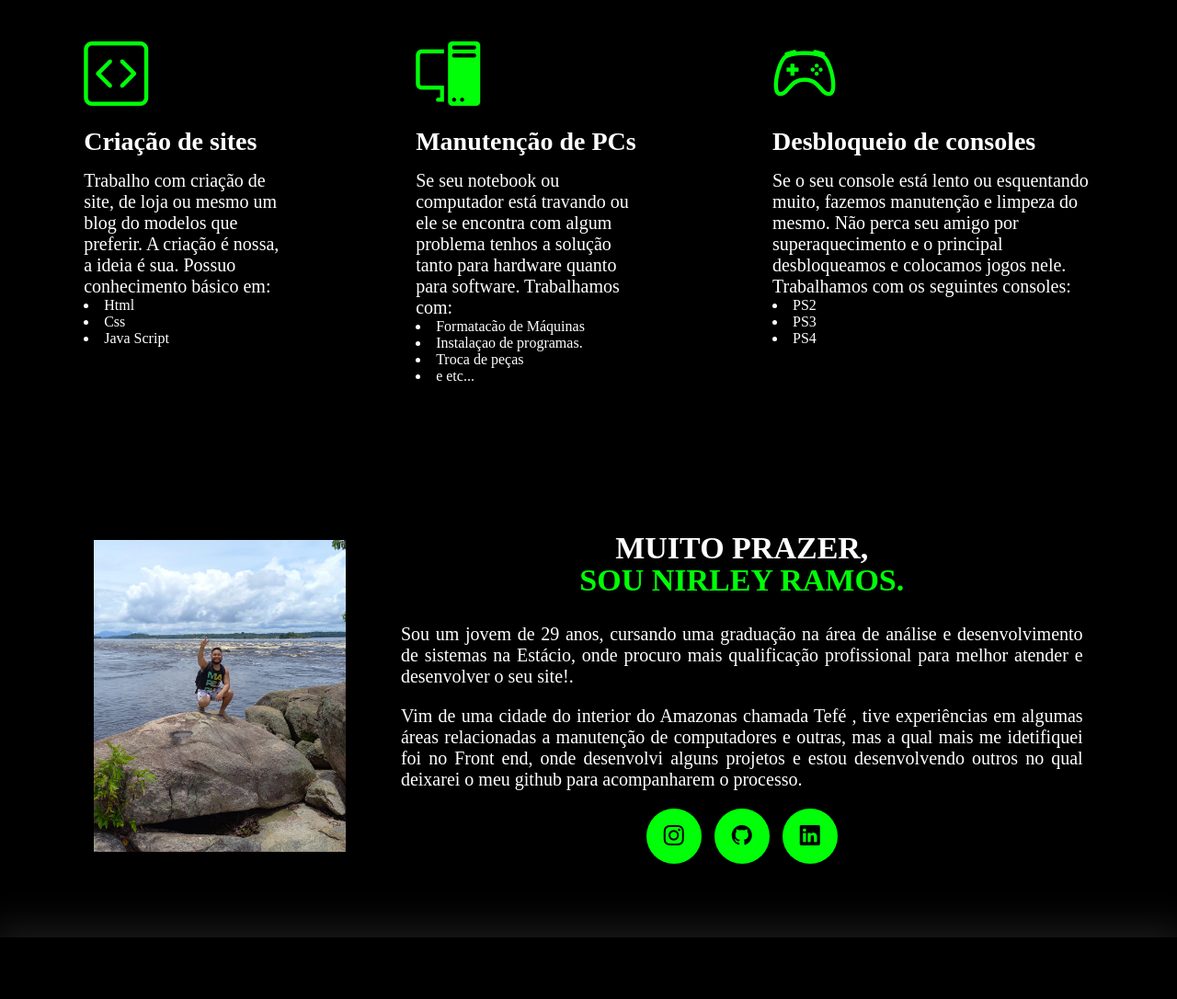
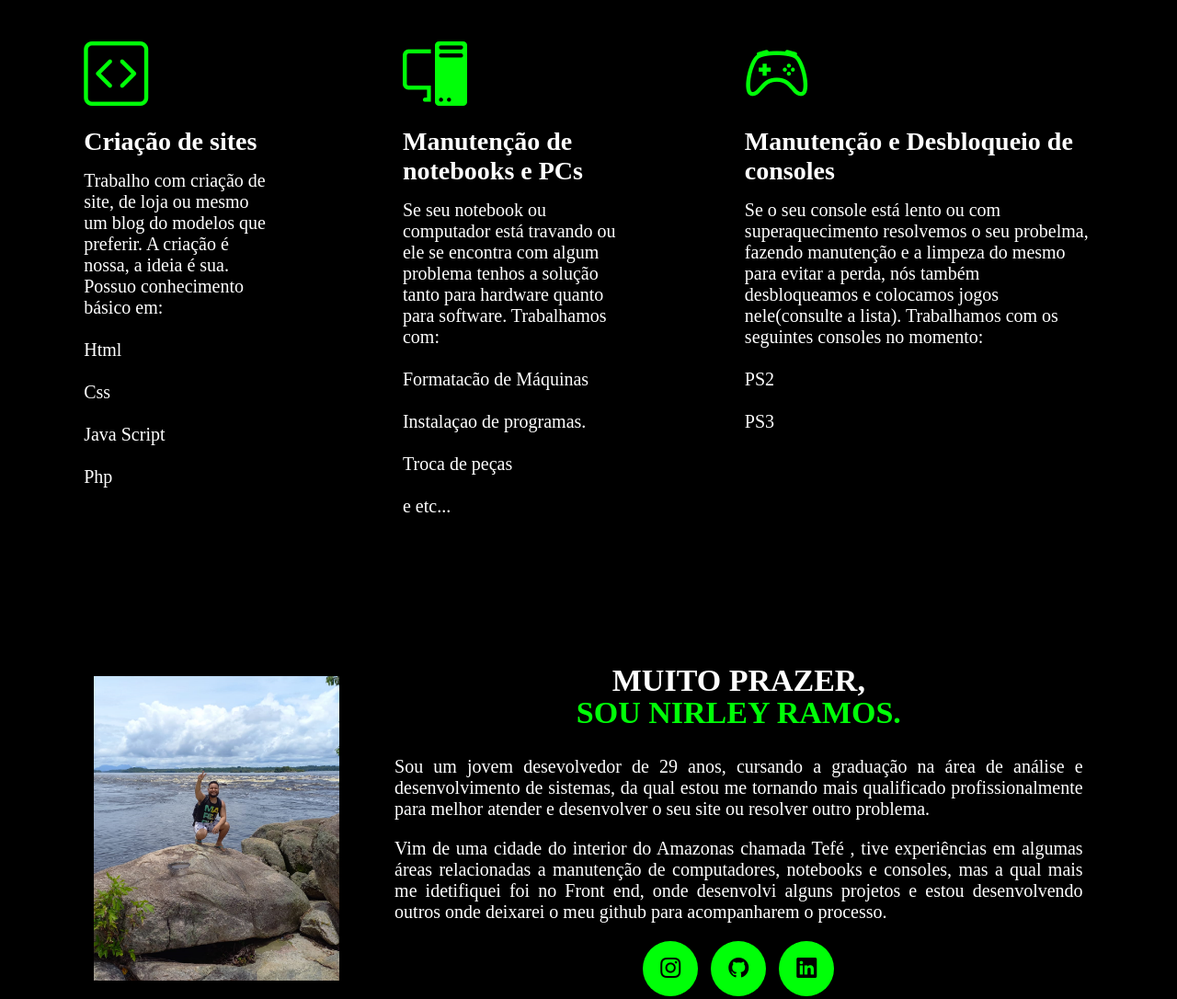
Before and after one commit to Nirley-Ramos/PORTFOLIO-OFICIAL, a plain HTML site: page index.html in a window 1280 px wide. Shown: the part 796-1882 px from the top of the page at 92% size. Drawn offline with nearby package versions, Linux system fonts and the light colour scheme.

Commit message:
prtflio at

```diff
--- a/index.html
+++ b/index.html
@@ -97,29 +97,41 @@
                     <div class="especialidades-box">
                         <i class="bi bi-code-square"></i>
                         <h3>Criação de sites</h3>
-                        <p> Trabalho com criação de site, de loja ou mesmo um blog do modelos que preferir. A criação é nossa,  a ideia é sua. Possuo conhecimento básico em: </p>
-                        <li>Html</li>
-                        <li>Css</li>
-                        <li>Java Script</li>
+                        <p> Trabalho com criação de site, de loja ou mesmo um blog do modelos que preferir. A criação é nossa,  a ideia é sua. Possuo conhecimento básico em:
+                        <br><br>
+                        Html
+                        <br><br>
+                        Css
+                        <br><br>
+                        Java Script
+                        <br><br>
+                        Php
+                    </p>
                     </div><!--especialidades-box-->
 
                      <div class="especialidades-box">
                         <i class="bi bi-pc-display"></i>
-                        <h3>Manutenção de PCs</h3>
-                        <p>Se seu notebook ou computador está travando ou ele se encontra com algum problema tenhos a solução tanto para hardware quanto para software. Trabalhamos com: </p>
-                            <li>Formatacão de Máquinas</li>
-                            <li>Instalaçao de programas.</li>
-                            <li>Troca de peças</li>
-                            <li>e etc...</li>
+                        <h3>Manutenção de notebooks e PCs</h3>
+                        <p>Se seu notebook ou computador está travando ou ele se encontra com algum problema tenhos a solução tanto para hardware quanto para software. Trabalhamos com:
+                            <br><br>
+                            Formatacão de Máquinas
+                            <br><br>
+                            Instalaçao de programas.
+                            <br><br>
+                            Troca de peças
+                            <br><br>
+                            e etc...</p>
                     </div><!--especialidades-box-->
 
                      <div class="especialidades-box">
                         <i class="bi bi-controller"></i>
-                        <h3>Desbloqueio de consoles</h3>
-                        <p>Se o  seu console está lento ou esquentando muito, fazemos manutenção e limpeza do mesmo. Não perca seu amigo por superaquecimento e o principal desbloqueamos e colocamos jogos nele. Trabalhamos com os seguintes consoles:</p>
-                           <li>PS2</li>
-                            <li>PS3</li>
-                            <li>PS4</li>
+                        <h3>Manutenção e Desbloqueio de consoles</h3>
+
+                        <p>Se o  seu console está lento ou com superaquecimento resolvemos o seu probelma,  fazendo manutenção e a limpeza do mesmo para evitar a perda, nós também desbloqueamos e colocamos jogos nele(consulte a lista). Trabalhamos com os seguintes consoles no momento:
+                            <br><br>
+                           PS2
+                           <br><br>
+                            PS3 </p>
 
                     </div><!--especialidades-box-->
 
@@ -136,9 +148,9 @@
 
                     <div class="txt-sobre">
                         <h2>MUITO PRAZER, <span>SOU NIRLEY RAMOS.</span></h2>
-                        <p>Sou um jovem de 29 anos, cursando uma graduação na área de análise e desenvolvimento de sistemas na Estácio, onde procuro mais qualificação profissional para melhor atender e desenvolver o seu site!.</p>
+                        <p>Sou um jovem desevolvedor de 29 anos, cursando a graduação na área de análise e desenvolvimento de sistemas, da qual estou me tornando mais qualificado profissionalmente para melhor atender e desenvolver o seu site ou resolver outro problema.</p>
 
-                        <p>Vim de uma cidade do interior do Amazonas chamada Tefé , tive experiências em algumas áreas relacionadas a manutenção de computadores e outras, mas a qual mais me idetifiquei foi no Front end,  onde desenvolvi alguns projetos e estou desenvolvendo outros no qual deixarei o meu github para acompanharem o processo.</p>
+                        <p>Vim de uma cidade do interior do Amazonas chamada Tefé , tive experiências em algumas áreas relacionadas a manutenção de computadores, notebooks e consoles, mas a qual mais me idetifiquei foi no Front end,  onde desenvolvi alguns projetos e estou desenvolvendo outros onde deixarei o meu github para acompanharem o processo.</p>
                         <div class="btn-social">
                             <a href="https://www.instagram.com/nirley.r/" target="_blank"><button><i class="bi bi-instagram"></i></button></a>
                             <a href="https://github.com/Nirley-Ramos" target="_blank"><button><i class="bi bi-github"></i></button></a>
@@ -171,6 +183,7 @@
         <section class="formulario" id="formulario">
             <div class="interface">
                 <h2 class="titulo">FALA <span>COMIGO.</span></h2>
+
                 <form method="post" action="documento.php/envia.php">
                     <input class="input" type="text" name="nome" id="nome" placeholder="Seu nome completo:" required autocomplete="off">
 
--- a/style.css
+++ b/style.css
@@ -4,9 +4,11 @@
     padding: 0;
     box-sizing: border-box;
     .poppins-regular {
-        font-family: "Poppins", sans-serif;
+        font-family: Arial, Helvetica, sans-serif;
         font-weight: 400;
         font-style: normal;
+
+
       }
 
       }
@@ -277,6 +279,7 @@ section.sobre .flex{
 
 
 
+
 /* ESTILO DO PORTFÓLIO */
 
 section.portfolio{
```
